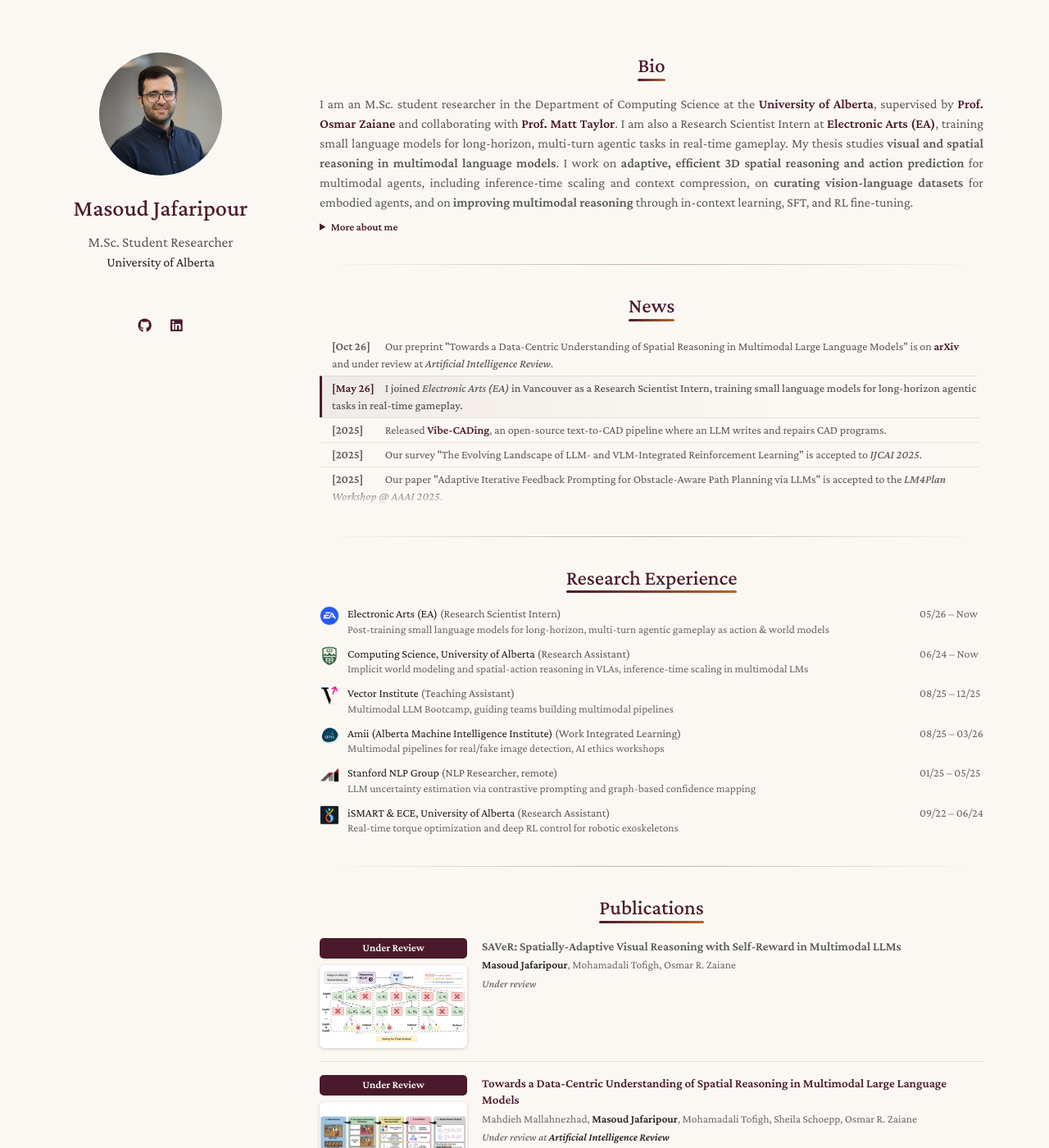
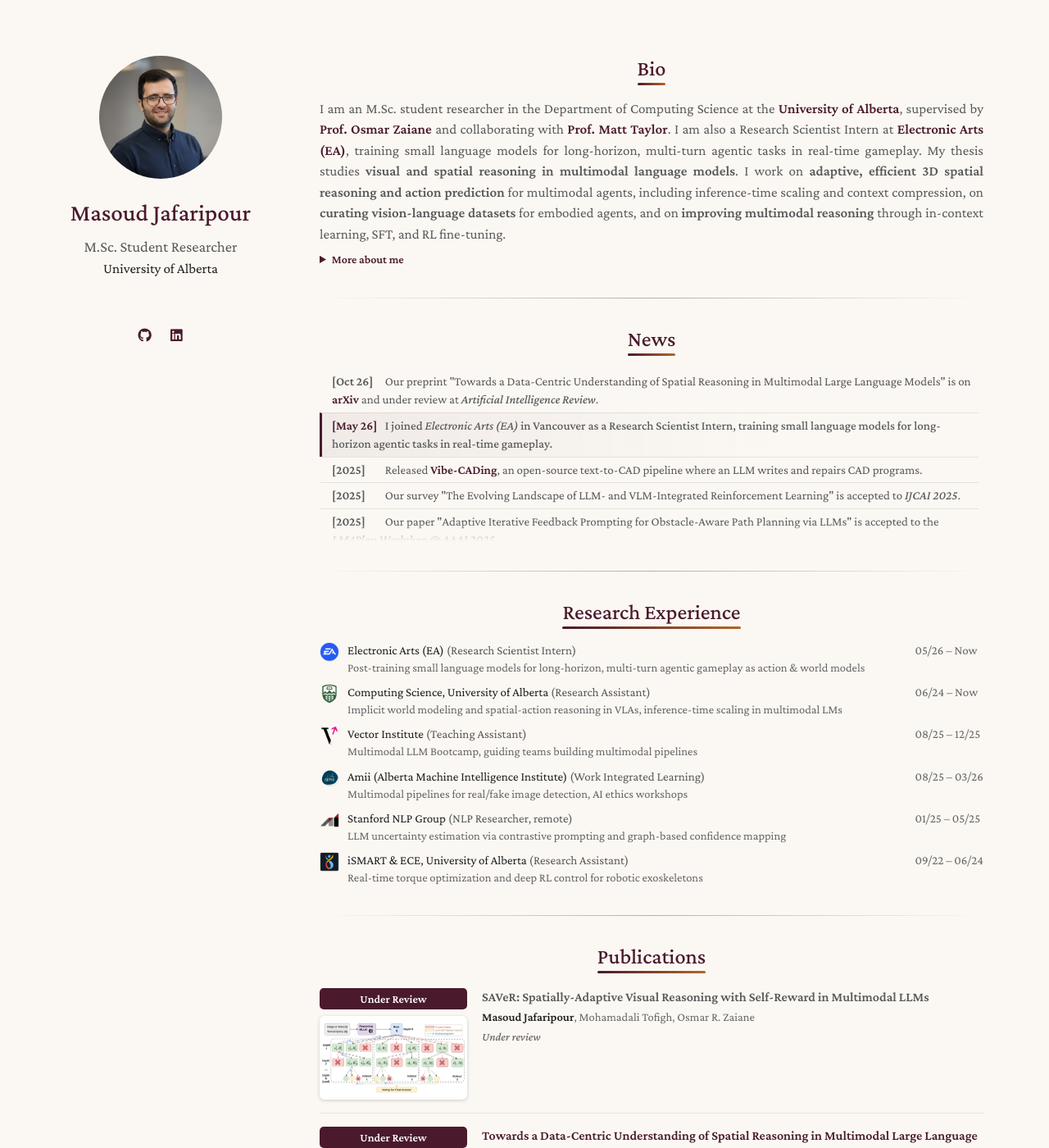
Before and after one commit to Masoudjafaripour/masoudjafaripour.github.io, a Jekyll site: the page built from index.md, in a window 1280 px wide and 1400 px high. Shown: the whole window at 82% size. Built offline with Jekyll 4.4.1, drawn with Linux system fonts in a browser that asks for light colours; a style sheet for code colours, icons or effects is not loaded.

Commit message:
Increase all text sizes by 1px
Co-Authored-By: Claude Opus 5.5 <noreply@anthropic.com>

```diff
--- a/_layouts/homepage.html
+++ b/_layouts/homepage.html
@@ -50,7 +50,7 @@
         <h1>{{ site.title }}</h1>
 
         {% if site.position %}
-        <position style="font-size:1.10rem;">{{ site.position }}</position>
+        <position style="font-size:calc(1.10rem + 1px);">{{ site.position }}</position>
         <br>
         {% endif %}
         {% if site.affiliation %}
--- a/assets/css/custom.css
+++ b/assets/css/custom.css
@@ -16,6 +16,28 @@
 
 body {
   background-color: var(--site-bg);
+}
+
+/* Theme text sizes, each 1px above the theme's own value. Section titles are
+   pinned in px because the theme sizes them as a percentage of the body. */
+body {
+  font-size: 17px;
+}
+
+h1 {
+  font-size: 29px;
+}
+
+h2 {
+  font-size: 26.12px;
+}
+
+small {
+  font-size: 12px;
+}
+
+email {
+  font-size: 15px;
 }
 
 /* Wider content column on large screens. The theme's 960px frame (232px
@@ -129,7 +151,7 @@ hr.section-divider {
 .more-about-me summary {
   cursor: pointer;
   color: var(--site-accent);
-  font-size: 13px;
+  font-size: 14px;
   font-weight: 600;
 }
 
@@ -138,7 +160,7 @@ hr.section-divider {
 }
 
 .more-about-me p {
-  font-size: 13.5px;
+  font-size: 14.5px;
   color: var(--site-muted);
   margin: 8px 0 0;
 }
@@ -156,7 +178,7 @@ hr.section-divider {
 /* News */
 .news-item {
   padding: 4px 0 4px 12px;
-  font-size: 14px;
+  font-size: 15px;
   /* Kept on every row so highlighting a milestone causes no layout shift. */
   border-left: 3px solid transparent;
 }
@@ -188,7 +210,7 @@ hr.section-divider {
   align-items: start;
   column-gap: 10px;
   row-gap: 10px;
-  font-size: 14px;
+  font-size: 15px;
 }
 
 .experience-icon {
@@ -216,7 +238,7 @@ hr.section-divider {
 .experience-focus {
   display: block;
   font-weight: 400;
-  font-size: 13.5px;
+  font-size: 14.5px;
   color: var(--site-muted);
 }
 
@@ -273,7 +295,7 @@ hr.section-divider {
   padding: 4px 8px;
   border-radius: 5px;
   text-align: center;
-  font-size: 13px;
+  font-size: 14px;
   font-weight: 700;
   line-height: 1.3;
   color: #fff;
@@ -300,7 +322,7 @@ hr.section-divider {
 }
 
 .publications ol.bibliography li .title {
-  font-size: 15px;
+  font-size: 16px;
   font-weight: 600;
   line-height: 1.35;
   margin-bottom: 3px;
@@ -312,7 +334,7 @@ hr.section-divider {
 }
 
 .publications ol.bibliography li .author {
-  font-size: 13.5px;
+  font-size: 14.5px;
   line-height: 1.45;
   color: var(--site-muted);
   margin-bottom: 4px;
@@ -324,7 +346,7 @@ hr.section-divider {
 }
 
 .publications .periodical {
-  font-size: 13px;
+  font-size: 14px;
   line-height: 1.35;
   color: var(--site-muted);
 }
@@ -336,7 +358,7 @@ hr.section-divider {
 
 .pub-note {
   color: var(--site-hover);
-  font-size: 12px;
+  font-size: 13px;
 }
 
 /* Link buttons shared by publications and projects. */
@@ -351,7 +373,7 @@ hr.section-divider {
 .project-item .links a.btn {
   display: inline-flex;
   align-items: center;
-  font-size: 11px;
+  font-size: 12px;
   font-weight: 600;
   line-height: 1;
   padding: 3px 8px;
@@ -394,20 +416,20 @@ hr.section-divider {
 }
 
 .project-title {
-  font-size: 15px;
+  font-size: 16px;
   font-weight: 600;
   line-height: 1.35;
   color: var(--site-accent);
 }
 
 .project-time {
-  font-size: 13px;
+  font-size: 14px;
   color: var(--site-muted);
   white-space: nowrap;
 }
 
 .project-meta {
-  font-size: 12.5px;
+  font-size: 13.5px;
   line-height: 1.4;
   color: var(--site-muted);
   margin-bottom: 4px;
@@ -417,7 +439,7 @@ hr.section-divider {
   display: inline-block;
   margin-left: 6px;
   padding: 2px 6px;
-  font-size: 10px;
+  font-size: 11px;
   font-weight: 700;
   letter-spacing: 0.03em;
   text-transform: uppercase;
@@ -428,7 +450,7 @@ hr.section-divider {
 }
 
 .project-desc {
-  font-size: 13.5px;
+  font-size: 14.5px;
   line-height: 1.45;
   color: var(--site-muted);
   margin-bottom: 6px;
@@ -438,7 +460,7 @@ hr.section-divider {
 .back-link {
   display: inline-block;
   margin-bottom: 18px;
-  font-size: 13px;
+  font-size: 14px;
 }
 
 .project-page-meta {
@@ -446,7 +468,7 @@ hr.section-divider {
   flex-wrap: wrap;
   justify-content: center;
   gap: 4px 14px;
-  font-size: 13px;
+  font-size: 14px;
   color: var(--site-muted);
   margin-bottom: 10px;
 }
@@ -461,7 +483,7 @@ hr.section-divider {
   display: inline-flex;
   align-items: center;
   gap: 5px;
-  font-size: 12px;
+  font-size: 13px;
   font-weight: 600;
   line-height: 1;
   padding: 5px 10px;
@@ -486,7 +508,7 @@ hr.section-divider {
   margin: 28px 0 10px;
   padding-left: 10px;
   border-left: 3px solid var(--site-accent);
-  font-size: 17px;
+  font-size: 18px;
   line-height: 1.3;
 }
 
@@ -500,7 +522,7 @@ hr.section-divider {
 }
 
 .project-page-body code {
-  font-size: 0.88em;
+  font-size: 15.08px;
   padding: 1px 4px;
   border-radius: 3px;
   color: var(--site-text);
@@ -527,6 +549,6 @@ hr.section-divider {
   .experience-time {
     grid-column: 2;
     margin-top: -8px;
-    font-size: 13px;
+    font-size: 14px;
   }
 }
```
